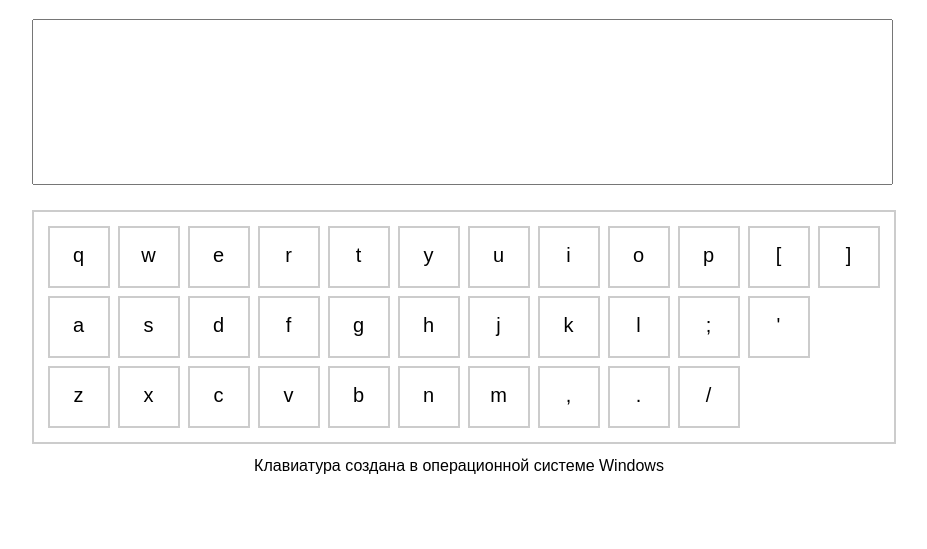
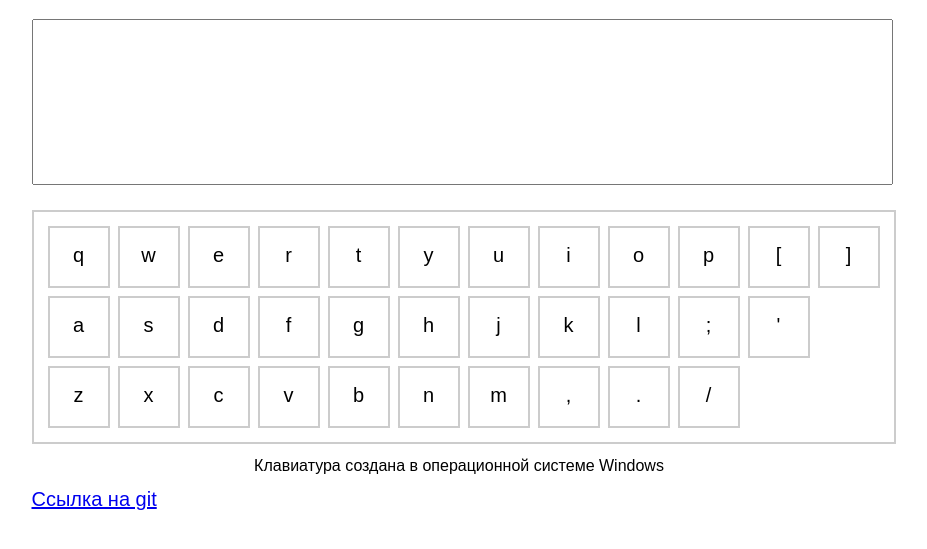
Before and after one commit to Eugene-Maikov/RSS-virtual-keyboard, a website: page index.html in a window 1280 px wide. Shown: the part 61-610 px from the top of the page, without its empty margins (181-1108 px from the left). Drawn offline with Linux system fonts and the light colour scheme.

Commit message:
Update index.html

```diff
--- a/index.html
+++ b/index.html
@@ -12,6 +12,7 @@
     <textarea class="textarea"></textarea>
     <div class="keyboard"></div>
     <h2 class="subtitle">Клавиатура создана в операционной системе Windows</h2>
+    <a href="https://github.com/Eugene-Maikov/RSS-virtual-keyboard/tree/gh-pages">Ссылка на git<a>
   </div>
 </div>
 <script src="main.js"></script>
```
